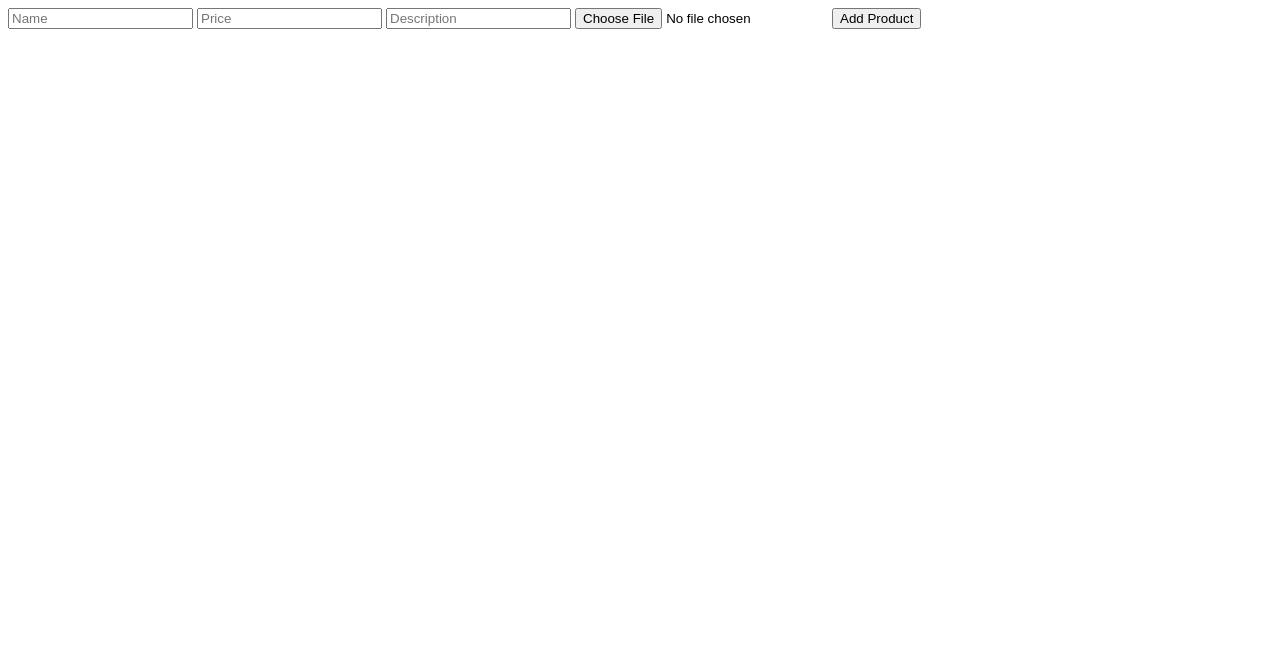
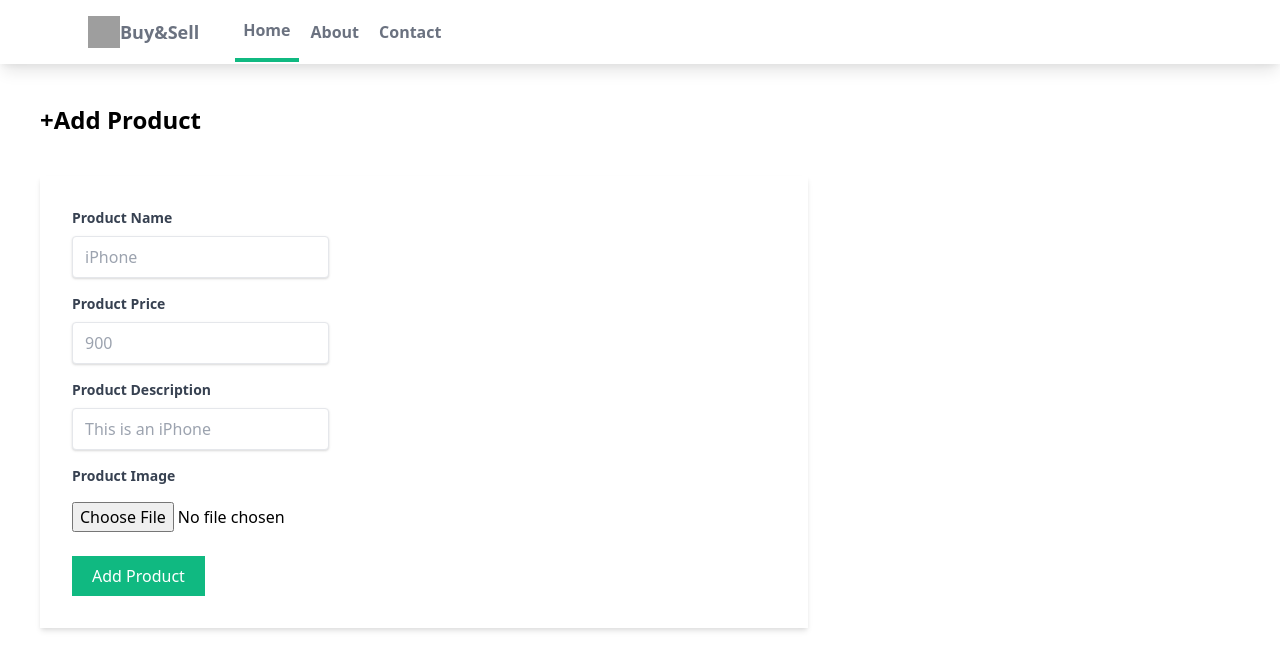
Before and after one commit to echeadle/django4, a Django app: page /myapp/products/add/ in a window 1280 px wide. Shown: the top 670 px of the page. Run offline with Django 4.2, Linux system fonts and the light colour scheme; style sheets or scripts are compiled from the project's sources; grey boxes are pictures that could not be loaded.

Commit message:
Section 56 style the add product form

```diff
--- a/myapp/templates/myapp/addproduct.html
+++ b/myapp/templates/myapp/addproduct.html
@@ -1,8 +1,27 @@
-<form method="POST" enctype="multipart/form-data">
+{% extends 'myapp/base.html' %}
+{% block content %}
+<h1 class="text-2xl m-10 font-bold">+Add Product</h1>
+
+<form class="w-3/5 bg-white shadow-md m-10 px-8 py-8" method="POST" enctype="multipart/form-data">
     {% csrf_token %}
-    <input placeholder="Name" type="text" name="name" id="name" >
-    <input placeholder="Price" type="text" name="price" id="price" >
-    <input placeholder="Description" type="text" name="desc" id="desc" >
-    <input type="file" accept="" name="upload" id="upload" >
-    <input type="submit" name="Add Product" value="Add Product" id="">
+    <div class="mb-4" >
+        <label class="block text-gray-700 text-sm font-bold mb-2" for="">Product Name</label>
+        <input class="shadow appearance-none border rounded py-2 px-3 mr-10 text-gray-700" placeholder="iPhone" type="text" name="name" id="name" >
+    </div>
+    <div class="mb-4" >
+        <label class="block text-gray-700 text-sm font-bold mb-2" for="">Product Price</label>
+        <input class="shadow appearance-none border rounded py-2 px-3 mr-10 text-gray-700" placeholder="900" type="text" name="price" id="price" >
+    </div>
+    <div class="mb-4" >
+        <label class="block text-gray-700 text-sm font-bold mb-2" for="">Product Description</label>
+        <input class="shadow appearance-none border rounded py-2 px-3 mr-10 text-gray-700" placeholder="This is an iPhone" type="text" name="desc" id="desc" >
+    </div>
+    <div class="mb-4" >
+        <label class="block text-gray-700 text-sm font-bold mb-2" for="">Product Image</label>
+        <input class="py-2" type="file" accept="" name="upload" id="upload" >
+    </div>
+    <div>
+        <input class="bg-green-500 text-white px-5 py-2" type="submit" name="Add Product" value="Add Product" id="">
+    </div>
 </form>
+{% endblock %}
```
Also changed, not shown: media/images/iphone-12_EjBOe0R.jpg (added).
